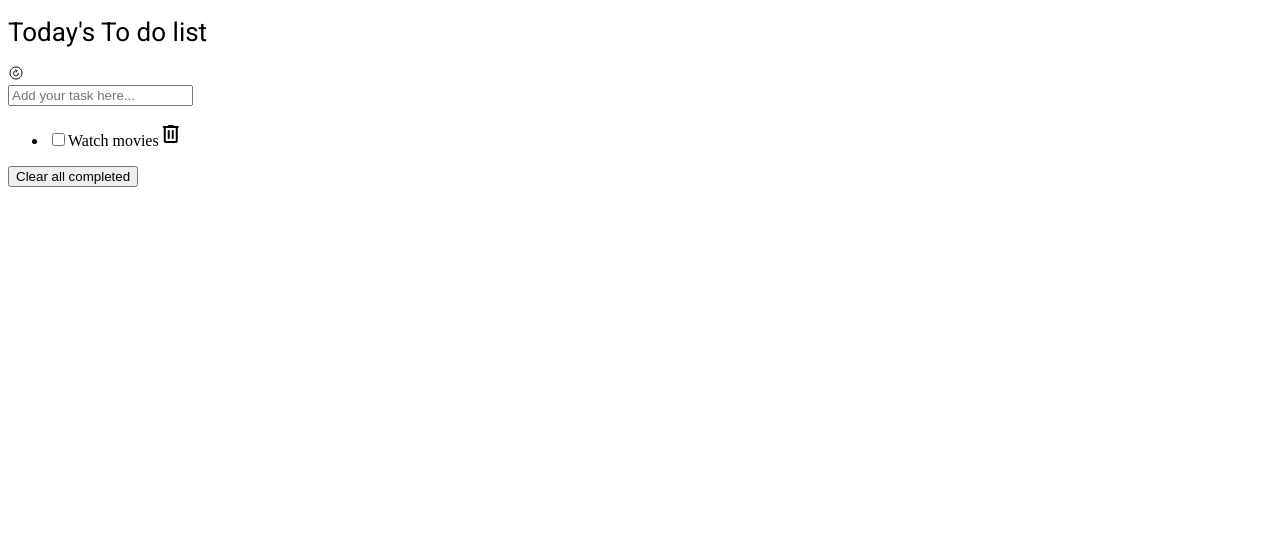
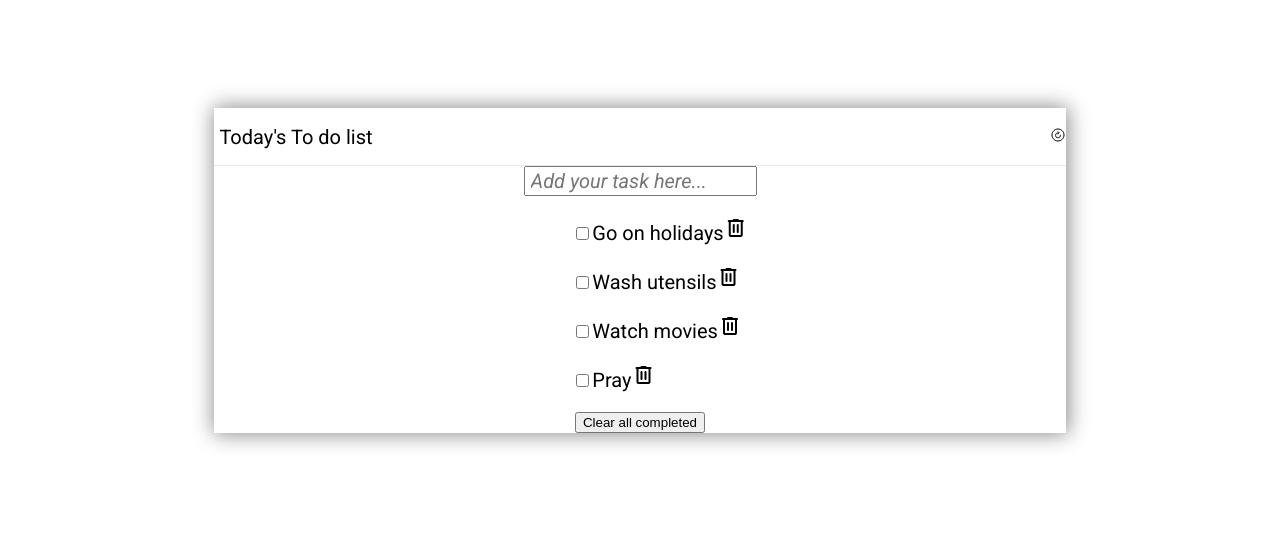
Before and after one commit to Mike47ip/To_Do_List, a website: page src/index.html in a window 1280 px wide. Drawn offline with nearby package versions, Linux system fonts and the light colour scheme; files whose address does not match are found by name.

Commit message:
Add style to list heading

```diff
--- a/src/index.html
+++ b/src/index.html
@@ -10,23 +10,33 @@
   />
  </head>
  <body>
+  <article class="TaskContainer">
+   <div class="listLiner">
+    <div class="heading">
+     <h1>Today's To do list</h1>
+     <span><ion-icon name="refresh-circle-outline"></ion-icon></span>
+    </div>
+    <div id="placeholder">
+     <input type="text" placeholder="Add your task here..." />
+    </div>
 
-  <div><h1 class="heading">Today's To do list</h1><span><ion-icon name="refresh-circle-outline"></ion-icon></span></div>
-  <div class="TaskContainer">
-   <input type="text" id="placeholder" placeholder="Add your task here..." />
+    <form id="formlist" action="#">
      <ul class="Tasklist">
       <li>
-     <input type="checkbox" name="checkbox" id="check" />Watch movies<span
+       <input type="checkbox" name="checkbox" id="check" /><span
         class="material-symbols-rounded"
        >
         delete
        </span>
       </li>
      </ul>
+    </form>
+    <div class="tasklist"></div>
+    <div class="button">
      <button type="button">Clear all completed</button>
     </div>
-
-  <div class="tasklist"></div>
+   </div>
+  </article>
 
   <script src="main.js"></script>
   <script
--- a/src/index.js
+++ b/src/index.js
@@ -3,30 +3,44 @@ import './style.css';
 const listArray = [
   {
     description: 'Go on holidays',
-    completed: true,
+    completed: false,
     index: '1',
   },
   {
     description: 'Wash utensils',
-    completed: true,
+    completed: false,
     index: '2',
   },
   {
-    description: 'Wash movies',
-    completed: true,
+    description: 'Watch movies',
+    completed: false,
+    index: '3',
+  }, {
+    description: 'Pray',
+    completed: false,
     index: '3',
   },
 ];
 
-const taskcontainer = document.querySelector('tasklist');
+const taskcontainer = document.querySelector('.tasklist');
 taskcontainer.innerHTML = '';
 
 const displayList = () => {
   listArray.forEach((list) => {
     const li = document.createElement('li');
     li.classList.add('newlist');
-    li.innerHTML = ~=`
-    `
+    li.innerHTML = `
+    <ul class="Tasklist">
+    <li>
+     <input type="checkbox" name="checkbox" id="check" />${list.description}<span
+      class="material-symbols-rounded"
+     >
+      delete
+     </span>
+    </li>
+   </ul>`;
+    taskcontainer.appendChild(li);
+  });
+};
 
-  })
-};
+displayList();
--- a/src/style.css
+++ b/src/style.css
@@ -2,6 +2,24 @@
 
 body {
   background-color: rgb(255, 255, 255);
+}
+
+.TaskContainer {
+  display: flex;
+  justify-content: center;
+  align-items: center;
+  flex-direction: column;
+  padding: 100px;
+}
+
+.listLiner {
+  display: flex;
+  justify-content: center;
+  align-items: center;
+  flex-direction: column;
+  width: 80%;
+  height: auto;
+  box-shadow: 1px 0px 20px 1px #888;
 }
 
 h1 {
@@ -9,7 +27,48 @@ h1 {
 }
 
 .heading {
+  display: flex;
+  justify-content: space-between;
+  align-items: center;
+  border-bottom: 0.01px solid #ebe8e8;
+  width: 100%;
+
+}
+
+#placeholder {
+  display: flex;
+  justify-content: start;
+
+}
+
+#placeholder input{
   font-family: 'Roboto', sans-serif;
   font-weight: 400;
-  font-size: 26px;
+  font-size: 20px;
+  font-style: italic;
+  padding-left: 5px;
+  width: 100%;
+  color: #888;
 }
+
+.heading h1 {
+  font-family: 'Roboto', sans-serif;
+  font-weight: 400;
+  font-size: 20px;
+  padding-left: 5px;
+}
+
+#formlist {
+  display: none;
+}
+
+.Tasklist {
+  list-style: none;
+}
+
+.newlist {
+  font-family: 'Roboto', sans-serif;
+  font-weight: 400;
+  font-size: 20px;
+  list-style: none;
+}
```
Also changed, not shown: dist/index.html, dist/main.js. Lines whose indentation alone changed are shown as unchanged.
